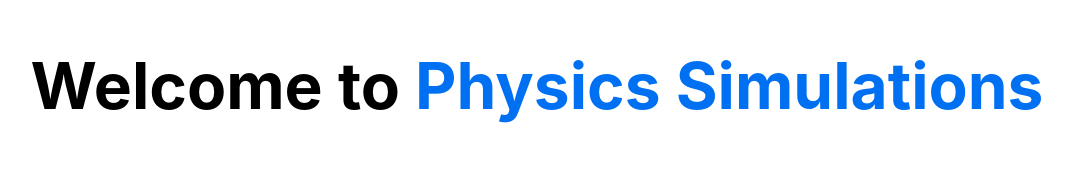
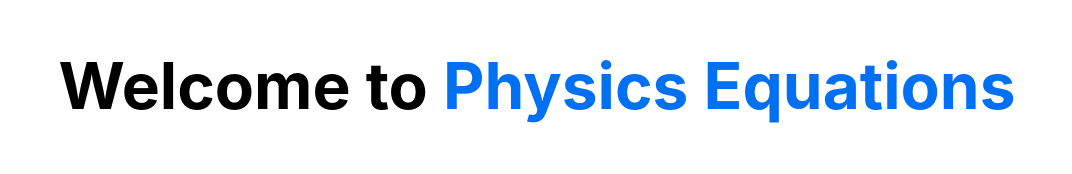
Before and after one commit to endocytosis/physics, a Next.js app: page / in a window 1280 px wide. Shown: the part 240-414 px from the top of the page, without its empty margins (103-1175 px from the left). Built offline with nearby package versions, Linux system fonts and the light colour scheme.

Commit message:
mechanics page

```diff
--- a/pages/index.js
+++ b/pages/index.js
@@ -10,7 +10,7 @@ export default function Home() {
 
       <main className={styles.main}>
         <h1 className={styles.title}>
-          Welcome to <a href="#">Physics Simulations</a>
+          Welcome to <a href="#">Physics Equations</a>
         </h1>
 
         <div className={styles.grid} />
```
Also changed, not shown: pages/mechanics.js (added, +7 -0 lines).
